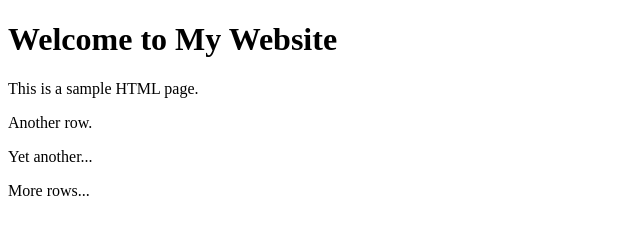
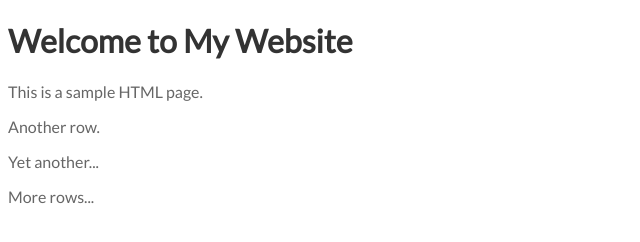
Before and after one commit to purotu/testi-26-03, a plain HTML site: page index.html in a window 1280 px wide. Shown: the whole page, without its empty margins (0-640 px from the left). Drawn offline with Linux system fonts and the light colour scheme.

Commit message:
css-tyylit lisätty

```diff
--- a/index.html
+++ b/index.html
@@ -2,6 +2,7 @@
 <html>
 <head>
   <title>My great website</title>
+  <link rel="stylesheet" href="style.css">
 </head>
 <body>
   <h1>Welcome to My Website</h1>
--- a/style.css
+++ b/style.css
@@ -0,0 +1,20 @@
+/* Import Lato font from Google Fonts */
+@import url('https://fonts.googleapis.com/css2?family=Lato&display=swap');
+
+/* Apply Lato font to the body */
+body {
+  font-family: 'Lato', sans-serif;
+}
+
+/* Set colors */
+h1 {
+  color: #333;
+}
+
+p {
+  color: #666;
+}
+
+a {
+  color: #007bff;
+}
```
